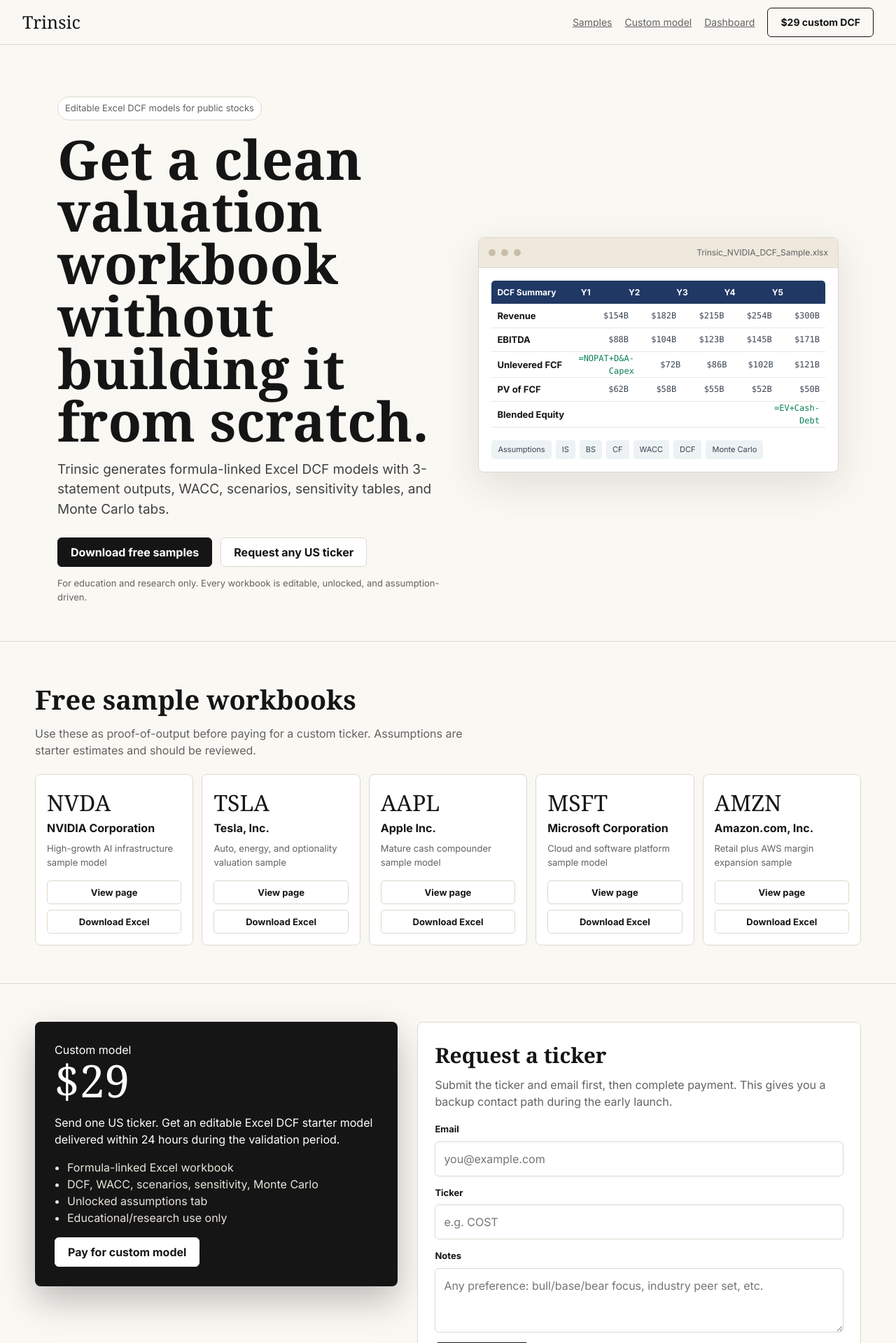
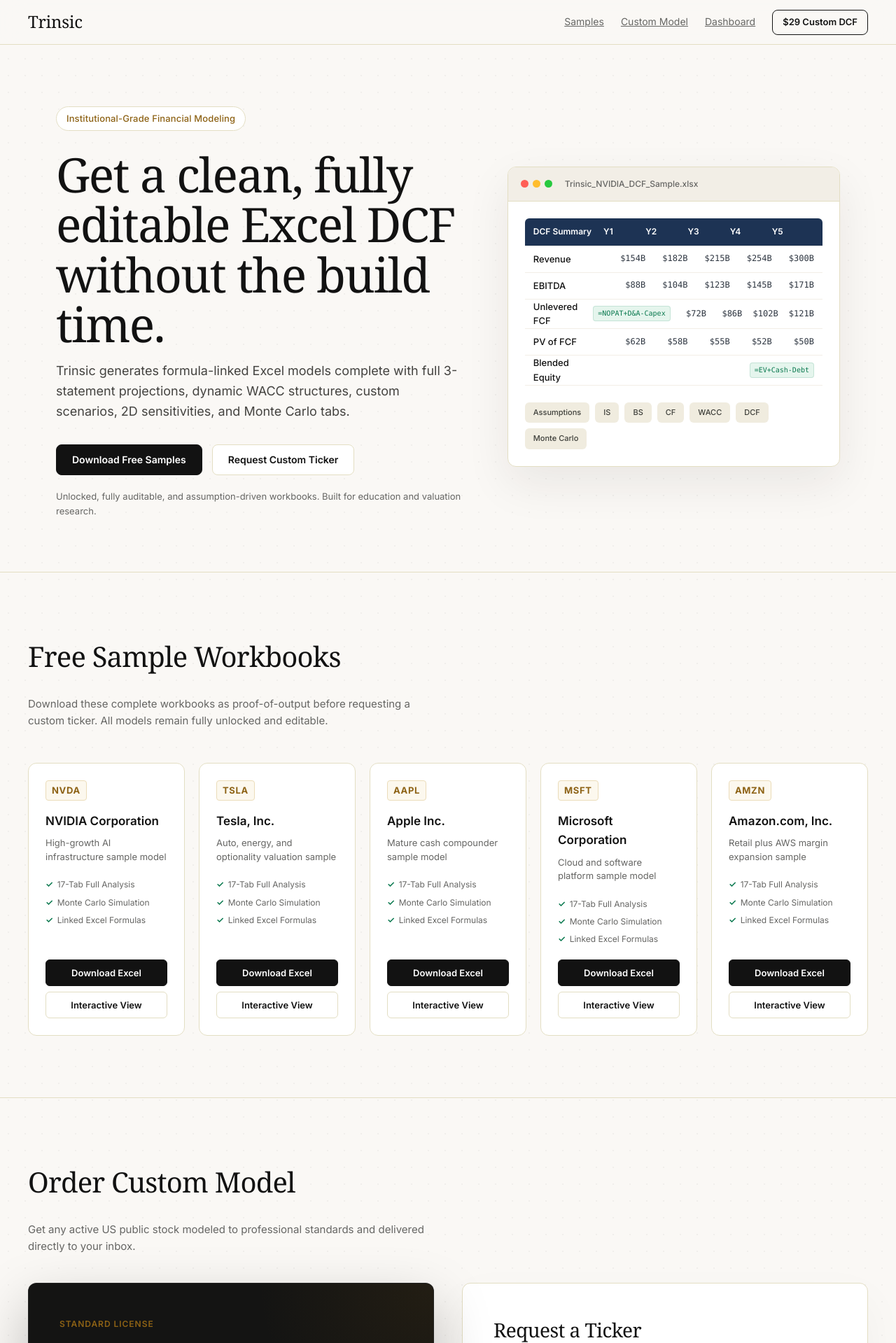
Before and after one commit to rounakjain2604/dashboard-package, a Flask app: page / in a window 1280 px wide. Shown: the top 1919 px of the page at 70% size. Run offline with Flask 3, Linux system fonts and the light colour scheme.

Commit message:
Trinsic: Sophisticated and minimalist landing page UI redesign

```diff
--- a/templates/landing.html
+++ b/templates/landing.html
@@ -3,23 +3,24 @@
 <head>
 <meta charset="UTF-8">
 <meta name="viewport" content="width=device-width, initial-scale=1.0">
-<title>{{ brand_name }} - Editable Excel DCF Models</title>
-<meta name="description" content="Generate editable Excel DCF models for public stocks. Download free sample valuation workbooks or request a custom ticker model.">
+<title>{{ brand_name }} - Premium Editable Excel DCF Models</title>
+<meta name="description" content="Generate formula-linked Excel DCF models for public stocks. Download free sample valuation workbooks or request a custom ticker model.">
 <link rel='preconnect' href='https://fonts.googleapis.com'>
 <link rel='preconnect' href='https://fonts.gstatic.com' crossorigin>
 <link href='https://fonts.googleapis.com/css2?family=Inter:wght@400;500;600;700&display=swap' rel='stylesheet'>
 <style>
 :root {
-  --ink: #151515;
-  --muted: #626262;
-  --line: #ded8ce;
-  --paper: #faf8f3;
+  --ink: #121212;
+  --muted: #666664;
+  --line: #e3dec3;
+  --paper: #faf8f5;
   --panel: #ffffff;
-  --green: #0b7f55;
-  --green-soft: #e6f4ee;
-  --blue: #265f99;
-  --gold: #a9771f;
-  --red: #a23b2a;
+  --green: #0a794f;
+  --green-soft: #e5f5ed;
+  --blue: #1c5285;
+  --gold: #8d6215;
+  --gold-soft: #fcf8ee;
+  --red: #a12c1a;
 }
 * { box-sizing: border-box; }
 body {
@@ -27,7 +28,10 @@
   font-family: 'Inter', Arial, Helvetica, sans-serif;
   color: var(--ink);
   background: var(--paper);
-  line-height: 1.5;
+  background-image: radial-gradient(rgba(20, 20, 18, 0.04) 1px, transparent 1px);
+  background-size: 24px 24px;
+  line-height: 1.6;
+  -webkit-font-smoothing: antialiased;
 }
 a { color: inherit; }
 .nav {
@@ -35,37 +39,40 @@
   display: flex;
   align-items: center;
   justify-content: space-between;
-  padding: 0 32px;
+  padding: 0 40px;
   border-bottom: 1px solid var(--line);
-  background: rgba(250, 248, 243, 0.85);
-  backdrop-filter: blur(12px);
-  -webkit-backdrop-filter: blur(12px);
+  background: rgba(250, 248, 245, 0.85);
+  backdrop-filter: blur(16px);
+  -webkit-backdrop-filter: blur(16px);
   position: sticky;
   top: 0;
   z-index: 10;
 }
 .brand {
   font-family: Georgia, 'Times New Roman', serif;
-  font-size: 25px;
-  letter-spacing: 0;
+  font-size: 24px;
+  font-weight: 500;
+  letter-spacing: -0.01em;
 }
-.nav-links { display: flex; gap: 18px; align-items: center; font-size: 14px; color: var(--muted); }
+.nav-links { display: flex; gap: 24px; align-items: center; font-size: 14px; color: var(--muted); }
+.nav-links a:hover { color: var(--ink); text-decoration: none; }
 .button {
   display: inline-flex;
   align-items: center;
   justify-content: center;
-  min-height: 42px;
-  padding: 0 18px;
-  border-radius: 6px;
+  min-height: 44px;
+  padding: 0 22px;
+  border-radius: 8px;
   border: 1px solid var(--ink);
   background: var(--ink);
   color: #fff;
   text-decoration: none;
-  font-weight: 700;
+  font-weight: 600;
+  font-size: 14px;
   cursor: pointer;
-  transition: all 0.2s ease;
+  transition: all 0.25s cubic-bezier(0.16, 1, 0.3, 1);
 }
-.button:hover { transform: translateY(-1px); box-shadow: 0 4px 12px rgba(0,0,0,0.15); }
+.button:hover { transform: translateY(-1px); box-shadow: 0 6px 16px rgba(0,0,0,0.12); background: #222; border-color: #222; }
 .button:active { transform: translateY(0); }
 .button.secondary {
   background: transparent;
@@ -76,213 +83,377 @@
   background: var(--panel);
   color: var(--ink);
 }
+.button.ghost:hover {
+  background: #f9f8f6;
+  border-color: var(--ink);
+}
 .hero {
   display: grid;
-  grid-template-columns: minmax(0, 1.04fr) minmax(320px, 0.96fr);
-  gap: 44px;
+  grid-template-columns: minmax(0, 1.1fr) minmax(340px, 0.9fr);
+  gap: 64px;
   align-items: center;
-  padding: 74px 32px 40px;
-  max-width: 1180px;
+  padding: 88px 40px 64px;
+  max-width: 1200px;
   margin: 0 auto;
 }
 .eyebrow {
   display: inline-flex;
   gap: 8px;
   align-items: center;
-  padding: 6px 10px;
+  padding: 6px 14px;
   border: 1px solid var(--line);
   border-radius: 999px;
   background: #fff;
-  color: var(--muted);
+  color: var(--gold);
   font-size: 13px;
+  font-weight: 500;
+  letter-spacing: 0.01em;
+  margin-bottom: 8px;
   animation: fadeUp 0.5s ease both;
 }
 h1 {
   font-family: Georgia, 'Times New Roman', serif;
-  font-size: clamp(42px, 7vw, 78px);
-  line-height: 0.96;
-  letter-spacing: 0;
+  font-size: clamp(38px, 6vw, 68px);
+  line-height: 1.05;
+  letter-spacing: -0.025em;
+  font-weight: 400;
   margin: 18px 0;
 }
 .lead {
-  font-size: 19px;
-  color: #414141;
-  max-width: 620px;
-  margin: 0 0 26px;
+  font-size: 18px;
+  color: #444340;
+  max-width: 600px;
+  margin: 0 0 32px;
+  line-height: 1.6;
 }
-.hero-actions { display: flex; flex-wrap: wrap; gap: 12px; align-items: center; }
-.fine { color: var(--muted); font-size: 13px; margin-top: 14px; }
+.hero-actions { display: flex; flex-wrap: wrap; gap: 14px; align-items: center; }
+.fine { color: var(--muted); font-size: 13px; margin-top: 20px; }
 .workbook {
   background: var(--panel);
   border: 1px solid var(--line);
-  border-radius: 8px;
-  box-shadow: 0 18px 55px rgba(50, 40, 25, 0.12);
+  border-radius: 12px;
+  box-shadow: 0 24px 64px rgba(40, 30, 20, 0.08);
   overflow: hidden;
-  animation: float 4s ease-in-out infinite, fadeUp 0.8s ease 0.15s both;
+  animation: float 5s ease-in-out infinite, fadeUp 0.8s ease 0.15s both;
 }
 .sheet-top {
   display: flex;
-  gap: 8px;
+  gap: 6px;
   align-items: center;
-  padding: 12px 14px;
+  padding: 14px 18px;
   border-bottom: 1px solid var(--line);
-  background: #eee8dd;
+  background: #f2eee6;
 }
-.dot { width: 10px; height: 10px; border-radius: 999px; background: #c9bda9; }
-.sheet-name { margin-left: auto; color: var(--muted); font-size: 12px; }
-.sheet-grid { padding: 18px; }
+.dot { width: 11px; height: 11px; border-radius: 999px; }
+.dot-red { background: #ff5f56; }
+.dot-yellow { background: #ffbd2e; }
+.dot-green { background: #27c93f; }
+.sheet-name { margin-left: 12px; color: var(--muted); font-size: 12px; font-weight: 500; }
+.sheet-grid { padding: 24px; }
 .sheet-row {
   display: grid;
-  grid-template-columns: 1.4fr repeat(5, 0.8fr);
-  min-height: 34px;
-  border-bottom: 1px solid #ece7df;
+  grid-template-columns: 1.5fr repeat(5, 0.9fr);
+  min-height: 38px;
+  border-bottom: 1px solid #f2eee6;
   align-items: center;
   font-size: 12px;
 }
 .sheet-row.header {
   color: #fff;
-  background: #1f3864;
-  border-radius: 5px 5px 0 0;
-  padding: 0 8px;
-  font-weight: 700;
+  background: #1d3354;
+  border-radius: 6px 6px 0 0;
+  padding: 0 12px;
+  font-weight: 600;
+  min-height: 40px;
 }
-.sheet-row:not(.header) { padding: 0 8px; }
-.sheet-row strong { font-size: 13px; }
-.num { text-align: right; font-family: Consolas, monospace; color: #394450; }
-.formula { color: var(--green); }
+.sheet-row:not(.header) { padding: 0 12px; }
+.sheet-row strong { font-size: 13px; font-weight: 500; }
+.num { text-align: right; font-family: Consolas, monospace; color: #2e3641; }
+.formula {
+  color: var(--green);
+  font-family: Consolas, monospace;
+  font-size: 10px;
+  white-space: nowrap;
+  background: var(--green-soft);
+  padding: 2px 6px;
+  border-radius: 4px;
+  border: 1px solid rgba(10, 121, 79, 0.15);
+}
 .tabs {
   display: flex;
-  gap: 6px;
-  padding: 0 18px 18px;
+  gap: 8px;
+  padding: 0 24px 24px;
   flex-wrap: wrap;
 }
 .tab {
-  padding: 5px 9px;
-  border-radius: 4px;
-  background: #edf2f5;
+  padding: 6px 12px;
+  border-radius: 6px;
+  background: #f0ecdf;
   font-size: 11px;
-  color: #394450;
+  font-weight: 500;
+  color: #3e3f3a;
 }
 .band {
   border-top: 1px solid var(--line);
-  padding: 54px 32px;
+  padding: 88px 40px;
 }
-.inner { max-width: 1180px; margin: 0 auto; }
+.inner { max-width: 1200px; margin: 0 auto; }
 .section-head {
   display: flex;
-  justify-content: space-between;
-  gap: 24px;
-  align-items: end;
-  margin-bottom: 22px;
+  flex-direction: column;
+  gap: 16px;
+  align-items: flex-start;
+  margin-bottom: 48px;
 }
 h2 {
   font-family: Georgia, 'Times New Roman', serif;
-  font-size: 38px;
+  font-size: 40px;
+  letter-spacing: -0.02em;
+  font-weight: 400;
   margin: 0;
 }
-.section-copy { color: var(--muted); max-width: 620px; margin: 8px 0 0; }
+.section-copy { color: var(--muted); max-width: 600px; margin: 8px 0 0; font-size: 15px; }
 .sample-grid {
   display: grid;
-  grid-template-columns: repeat(5, minmax(0, 1fr));
-  gap: 12px;
+  grid-template-columns: repeat(auto-fit, minmax(220px, 1fr));
+  gap: 20px;
 }
 .sample-card {
   background: var(--panel);
   border: 1px solid var(--line);
-  border-radius: 8px;
-  padding: 16px;
-  min-height: 208px;
+  border-radius: 12px;
+  padding: 24px;
+  min-height: 240px;
   display: flex;
   flex-direction: column;
   justify-content: space-between;
-  transition: all 0.25s ease;
+  transition: all 0.3s cubic-bezier(0.16, 1, 0.3, 1);
+  position: relative;
+  overflow: hidden;
   animation: fadeUp 0.5s ease both;
 }
-.sample-card:nth-child(1) { animation-delay: 0s; }
-.sample-card:nth-child(2) { animation-delay: 0.08s; }
-.sample-card:nth-child(3) { animation-delay: 0.16s; }
-.sample-card:nth-child(4) { animation-delay: 0.24s; }
-.sample-card:nth-child(5) { animation-delay: 0.32s; }
-.sample-card:hover { transform: translateY(-4px); box-shadow: 0 12px 32px rgba(50, 40, 25, 0.10); border-color: #d4cfc6; }
+.sample-card::before {
+  content: '';
+  position: absolute;
+  top: 0;
+  left: 0;
+  width: 4px;
+  height: 100%;
+  background: var(--gold);
+  opacity: 0;
+  transition: opacity 0.25s ease;
+}
+.sample-card:hover::before {
+  opacity: 1;
+}
+.sample-card:hover {
+  transform: translateY(-4px);
+  box-shadow: 0 16px 40px rgba(40, 30, 20, 0.06);
+  border-color: var(--ink);
+}
 .ticker {
-  font-family: Georgia, 'Times New Roman', serif;
-  font-size: 32px;
+  font-weight: 700;
+  font-size: 13px;
+  color: var(--gold);
+  background: var(--gold-soft);
+  border: 1px solid #ebdcb9;
+  padding: 3px 8px;
+  border-radius: 4px;
+  display: inline-block;
+  letter-spacing: 0.05em;
+  margin-bottom: 12px;
 }
-.sample-card p { color: var(--muted); font-size: 13px; margin: 8px 0 16px; }
+.sample-card strong {
+  display: block;
+  font-size: 17px;
+  font-weight: 600;
+  margin-top: 4px;
+}
+.sample-card p { color: var(--muted); font-size: 13px; margin: 8px 0 20px; line-height: 1.5; }
+.card-features {
+  list-style: none;
+  padding: 0;
+  margin: 0 0 20px 0;
+  font-size: 12px;
+  color: var(--muted);
+  display: flex;
+  flex-direction: column;
+  gap: 6px;
+}
+.card-features li {
+  display: flex;
+  align-items: center;
+  gap: 6px;
+}
+.card-features li::before {
+  content: "✓";
+  color: var(--green);
+  font-weight: bold;
+}
 .sample-links { display: grid; gap: 8px; }
 .mini-link {
-  min-height: 34px;
+  min-height: 38px;
   border: 1px solid var(--line);
-  border-radius: 5px;
+  border-radius: 6px;
   display: flex;
   align-items: center;
   justify-content: center;
   text-decoration: none;
   font-size: 13px;
-  font-weight: 700;
+  font-weight: 600;
   transition: all 0.2s ease;
+  background: var(--panel);
 }
-.mini-link:hover { background: var(--ink); color: #fff; border-color: var(--ink); }
+.mini-link.primary {
+  background: var(--ink);
+  color: #fff;
+  border-color: var(--ink);
+}
+.mini-link.primary:hover {
+  background: #222;
+  border-color: #222;
+  box-shadow: 0 4px 10px rgba(0,0,0,0.08);
+}
+.mini-link.secondary:hover {
+  background: #fbfaf8;
+  border-color: var(--ink);
+}
 .offer {
   display: grid;
-  grid-template-columns: minmax(0, 0.9fr) minmax(320px, 1.1fr);
-  gap: 28px;
-  align-items: start;
+  grid-template-columns: 1fr 1fr;
+  gap: 40px;
+  align-items: stretch;
 }
 .price {
-  background: var(--ink);
-  color: #fff;
-  border-radius: 8px;
-  padding: 28px;
-  box-shadow: 0 0 0 1px rgba(255,255,255,0.05), 0 20px 50px rgba(0,0,0,0.25);
+  background: #141413;
+  color: #ffffff;
+  border-radius: 12px;
+  padding: 44px;
+  border: 1px solid rgba(255,255,255,0.06);
+  box-shadow: 0 32px 80px rgba(0,0,0,0.25);
+  display: flex;
+  flex-direction: column;
+  justify-content: space-between;
   transition: all 0.3s ease;
+  position: relative;
+  overflow: hidden;
 }
-.price:hover { box-shadow: 0 0 0 1px rgba(255,255,255,0.1), 0 25px 60px rgba(0,0,0,0.3); transform: translateY(-2px); }
+.price::after {
+  content: '';
+  position: absolute;
+  top: -50%;
+  right: -50%;
+  width: 100%;
+  height: 100%;
+  background: radial-gradient(circle, rgba(141, 98, 21, 0.12) 0%, transparent 60%);
+  pointer-events: none;
+}
+.price:hover { box-shadow: 0 40px 96px rgba(0,0,0,0.35); transform: translateY(-2px); border-color: rgba(255,255,255,0.12); }
+.price-label {
+  font-size: 12px;
+  font-weight: 600;
+  text-transform: uppercase;
+  letter-spacing: 0.08em;
+  color: var(--gold);
+}
 .price .amount {
   font-family: Georgia, 'Times New Roman', serif;
-  font-size: 64px;
+  font-size: 72px;
   line-height: 1;
+  margin: 16px 0;
+  color: #ffffff;
+  display: flex;
+  align-items: baseline;
 }
-.price ul { padding-left: 18px; color: #e8e3da; }
+.price .amount::after {
+  content: ' USD';
+  font-size: 16px;
+  font-family: 'Inter', sans-serif;
+  color: var(--gold);
+  margin-left: 8px;
+  font-weight: 500;
+  letter-spacing: 0.05em;
+}
+.price-copy {
+  color: #c5c4c0;
+  font-size: 15px;
+  line-height: 1.6;
+  margin-bottom: 24px;
+}
+.price ul {
+  padding-left: 0;
+  list-style: none;
+  color: #e5e4e0;
+  font-size: 14px;
+  display: flex;
+  flex-direction: column;
+  gap: 12px;
+  margin-bottom: 32px;
+}
+.price ul li {
+  display: flex;
+  align-items: center;
+  gap: 10px;
+}
+.price ul li::before {
+  content: "✓";
+  color: var(--gold);
+  font-weight: bold;
+}
 .form {
   background: var(--panel);
   border: 1px solid var(--line);
-  border-radius: 8px;
-  padding: 24px;
+  border-radius: 12px;
+  padding: 44px;
+  box-shadow: 0 24px 64px rgba(40, 30, 20, 0.04);
 }
-.field { display: grid; gap: 7px; margin-bottom: 14px; }
-label { font-size: 13px; font-weight: 700; }
+.field { display: grid; gap: 8px; margin-bottom: 20px; }
+.field label {
+  font-size: 11px;
+  font-weight: 600;
+  text-transform: uppercase;
+  letter-spacing: 0.05em;
+  color: var(--muted);
+}
 input, textarea {
   width: 100%;
   border: 1px solid var(--line);
-  border-radius: 6px;
-  padding: 12px;
-  font: inherit;
+  border-radius: 8px;
+  padding: 14px;
+  font-size: 14px;
+  font-family: 'Inter', sans-serif;
+  background: #fbfaf8;
+  transition: all 0.25s cubic-bezier(0.16, 1, 0.3, 1);
+}
+input:focus, textarea:focus {
   background: #fff;
+  border-color: var(--ink);
+  outline: none;
+  box-shadow: 0 0 0 4px rgba(18, 18, 18, 0.07);
 }
-input:focus, textarea:focus { border-color: var(--ink); outline: none; box-shadow: 0 0 0 3px rgba(21, 21, 21, 0.06); }
-textarea { min-height: 92px; resize: vertical; }
-.message { margin-top: 12px; color: var(--green); font-weight: 700; transition: all 0.3s ease; }
-.error { max-width: 1180px; margin: 16px auto 0; padding: 12px 16px; background: #fff1ee; border: 1px solid #e8b5ab; color: var(--red); border-radius: 6px; }
+textarea { min-height: 98px; resize: vertical; }
+.message { margin-top: 14px; color: var(--green); font-weight: 600; transition: all 0.3s ease; }
+.error { max-width: 1200px; margin: 24px auto 0; padding: 14px 20px; background: #fff1ef; border: 1px solid #ebbeb7; color: var(--red); border-radius: 8px; font-weight: 500; }
 .footer {
-  padding: 34px 32px;
+  padding: 48px 40px;
   border-top: 1px solid var(--line);
   color: var(--muted);
   font-size: 13px;
   text-align: center;
+  line-height: 1.7;
 }
-@keyframes fadeUp { from { opacity: 0; transform: translateY(20px); } to { opacity: 1; transform: translateY(0); } }
-@keyframes float { 0%,100% { transform: translateY(0); } 50% { transform: translateY(-6px); } }
+@keyframes fadeUp { from { opacity: 0; transform: translateY(24px); } to { opacity: 1; transform: translateY(0); } }
+@keyframes float { 0%,100% { transform: translateY(0); } 50% { transform: translateY(-8px); } }
 @media (max-width: 980px) {
-  .hero, .offer { grid-template-columns: 1fr; }
+  .hero, .offer { grid-template-columns: 1fr; gap: 40px; }
   .sample-grid { grid-template-columns: repeat(2, minmax(0, 1fr)); }
-  .nav { padding: 0 18px; }
+  .nav { padding: 0 24px; }
 }
 @media (max-width: 620px) {
   .nav-links a:not(.button) { display: none; }
-  .hero, .band { padding-left: 18px; padding-right: 18px; }
+  .hero, .band { padding-left: 24px; padding-right: 24px; }
   .sample-grid { grid-template-columns: 1fr; }
-  .section-head { display: block; }
+  .section-head { display: flex; }
 }
 </style>
 </head>
@@ -291,9 +462,9 @@
   <div class="brand">{{ brand_name }}</div>
   <div class="nav-links">
     <a href="#samples">Samples</a>
-    <a href="#custom">Custom model</a>
+    <a href="#custom">Custom Model</a>
     <a href="/dashboard">Dashboard</a>
-    <a class="button secondary" href="#custom">$29 custom DCF</a>
+    <a class="button secondary" href="#custom" style="min-height:36px;padding:0 14px;font-size:13px;">$29 Custom DCF</a>
   </div>
 </nav>
 
@@ -303,19 +474,21 @@
 
 <main>
   <section class="hero">
-    <div style="animation: fadeUp 0.7s ease both;">
-      <div class="eyebrow">Editable Excel DCF models for public stocks</div>
-      <h1>Get a clean valuation workbook without building it from scratch.</h1>
-      <p class="lead">{{ brand_name }} generates formula-linked Excel DCF models with 3-statement outputs, WACC, scenarios, sensitivity tables, and Monte Carlo tabs.</p>
+    <div style="animation: fadeUp 0.7s cubic-bezier(0.16, 1, 0.3, 1) both;">
+      <div class="eyebrow">Institutional-Grade Financial Modeling</div>
+      <h1>Get a clean, fully editable Excel DCF without the build time.</h1>
+      <p class="lead">{{ brand_name }} generates formula-linked Excel models complete with full 3-statement projections, dynamic WACC structures, custom scenarios, 2D sensitivities, and Monte Carlo tabs.</p>
       <div class="hero-actions">
-        <a class="button" href="#samples">Download free samples</a>
-        <a class="button ghost" href="#custom">Request any US ticker</a>
+        <a class="button" href="#samples">Download Free Samples</a>
+        <a class="button ghost" href="#custom">Request Custom Ticker</a>
       </div>
-      <p class="fine">For education and research only. Every workbook is editable, unlocked, and assumption-driven.</p>
+      <p class="fine">Unlocked, fully auditable, and assumption-driven workbooks. Built for education and valuation research.</p>
     </div>
     <div class="workbook" aria-label="Excel workbook preview">
       <div class="sheet-top">
-        <span class="dot"></span><span class="dot"></span><span class="dot"></span>
+        <span class="dot dot-red"></span>
+        <span class="dot dot-yellow"></span>
+        <span class="dot dot-green"></span>
         <span class="sheet-name">Trinsic_NVIDIA_DCF_Sample.xlsx</span>
       </div>
       <div class="sheet-grid">
@@ -335,22 +508,25 @@
   <section class="band" id="samples">
     <div class="inner">
       <div class="section-head">
-        <div>
-          <h2>Free sample workbooks</h2>
-          <p class="section-copy">Use these as proof-of-output before paying for a custom ticker. Assumptions are starter estimates and should be reviewed.</p>
-        </div>
+        <h2>Free Sample Workbooks</h2>
+        <p class="section-copy">Download these complete workbooks as proof-of-output before requesting a custom ticker. All models remain fully unlocked and editable.</p>
       </div>
       <div class="sample-grid">
         {% for sample in samples %}
         <article class="sample-card">
           <div>
-            <div class="ticker">{{ sample.ticker }}</div>
+            <span class="ticker">{{ sample.ticker }}</span>
             <strong>{{ sample.name }}</strong>
             <p>{{ sample.tagline }}</p>
+            <ul class="card-features">
+              <li>17-Tab Full Analysis</li>
+              <li>Monte Carlo Simulation</li>
+              <li>Linked Excel Formulas</li>
+            </ul>
           </div>
           <div class="sample-links">
-            <a class="mini-link" href="/samples/{{ sample.ticker }}">View page</a>
-            <a class="mini-link" href="/download/sample/{{ sample.ticker }}">Download Excel</a>
+            <a class="mini-link primary" href="/download/sample/{{ sample.ticker }}">Download Excel</a>
+            <a class="mini-link secondary" href="/samples/{{ sample.ticker }}">Interactive View</a>
           </div>
         </article>
         {% endfor %}
@@ -359,44 +535,52 @@
   </section>
 
   <section class="band" id="custom">
-    <div class="inner offer">
+    <div class="inner">
+      <div class="section-head" style="margin-bottom: 40px;">
+        <h2>Order Custom Model</h2>
+        <p class="section-copy">Get any active US public stock modeled to professional standards and delivered directly to your inbox.</p>
+      </div>
+      <div class="offer">
         <div class="price">
-        <div>Custom model</div>
+          <div>
+            <span class="price-label">Standard License</span>
             <div class="amount">$29</div>
-        <p>Send one US ticker. Get an editable Excel DCF starter model delivered within 24 hours during the validation period.</p>
+            <p class="price-copy">Submit your ticker preference. You will receive an editable, institutional-grade starter model workbook within 24 hours during our early launch period.</p>
             <ul>
-          <li>Formula-linked Excel workbook</li>
-          <li>DCF, WACC, scenarios, sensitivity, Monte Carlo</li>
-          <li>Unlocked assumptions tab</li>
-          <li>Educational/research use only</li>
+              <li>100% formula-linked Excel spreadsheet</li>
+              <li>Dynamic cost-of-capital synthetic credit builds</li>
+              <li>10,000-iteration Monte Carlo & 2D sensitivity</li>
+              <li>Unlocked and un-watermarked assumptions tab</li>
             </ul>
-        <a class="button" style="background:#fff;color:#151515;border-color:#fff" href="/checkout/custom">Pay for custom model</a>
+          </div>
+          <a class="button" style="background:#ffffff;color:#121212;border-color:#ffffff" href="/checkout/custom">Continue to Payment</a>
         </div>
         <form class="form" id="requestForm">
-        <h2 style="font-size:30px;margin-bottom:6px">Request a ticker</h2>
-        <p class="section-copy" style="margin-bottom:18px">Submit the ticker and email first, then complete payment. This gives you a backup contact path during the early launch.</p>
+          <h2 style="font-size:28px;margin-bottom:8px;font-family:Georgia, serif;">Request a Ticker</h2>
+          <p class="section-copy" style="margin-bottom:24px;font-size:14px;">Pre-register your ticker and contact email here to guarantee backup tracking and support during your checkout.</p>
           <div class="field">
-          <label for="email">Email</label>
+            <label for="email">Email Address</label>
             <input id="email" name="email" type="email" placeholder="you@example.com" required>
           </div>
           <div class="field">
-          <label for="ticker">Ticker</label>
-          <input id="ticker" name="ticker" placeholder="e.g. COST" required>
+            <label for="ticker">Stock Ticker Symbol</label>
+            <input id="ticker" name="ticker" placeholder="e.g. MSFT" required style="text-transform: uppercase;">
           </div>
           <div class="field">
-          <label for="notes">Notes</label>
-          <textarea id="notes" name="notes" placeholder="Any preference: bull/base/bear focus, industry peer set, etc."></textarea>
+            <label for="notes">Special Requirements / Notes</label>
+            <textarea id="notes" name="notes" placeholder="Optional: Specific beta overrides, peer lists, custom growth CAGR assumptions, etc."></textarea>
           </div>
-        <button class="button" type="submit">Submit request</button>
+          <button class="button" type="submit" style="width: 100%;">Submit Request</button>
           <div id="formMessage" class="message" role="status"></div>
         </form>
+      </div>
     </div>
   </section>
 </main>
 
 <footer class="footer">
   <div class="inner">
-    © 2024–2026 {{ brand_name }}. Editable valuation workbooks for education and research. Not investment, tax, legal, or financial advice. Contact: {{ support_email }}.
+    © 2024–2026 {{ brand_name }}. Editable financial models for education, reference, and valuation research. Not tax, legal, or investment advice. Support email: {{ support_email }}.
   </div>
 </footer>
 
@@ -408,7 +592,7 @@
   msg.textContent = 'Submitting...';
   const payload = {
     email: form.email.value,
-    ticker: form.ticker.value,
+    ticker: form.ticker.value.toUpperCase(),
     notes: form.notes.value
   };
   try {
@@ -419,7 +603,7 @@
     });
     const data = await res.json();
     if (!data.success) throw new Error(data.error || 'Request failed');
-    msg.innerHTML = 'Request captured. <a href="' + data.checkout_url + '">Continue to payment</a>.';
+    msg.innerHTML = 'Request captured. <a href="' + data.checkout_url + '" style="text-decoration: underline; font-weight: bold; color: var(--gold);">Continue to payment</a>.';
   } catch (err) {
     msg.textContent = err.message || 'Could not submit request. Please email support.';
   }
```
Lines whose indentation alone changed are shown as unchanged.
